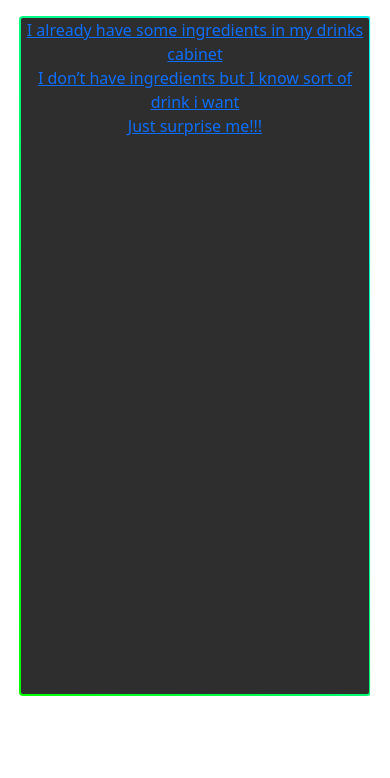
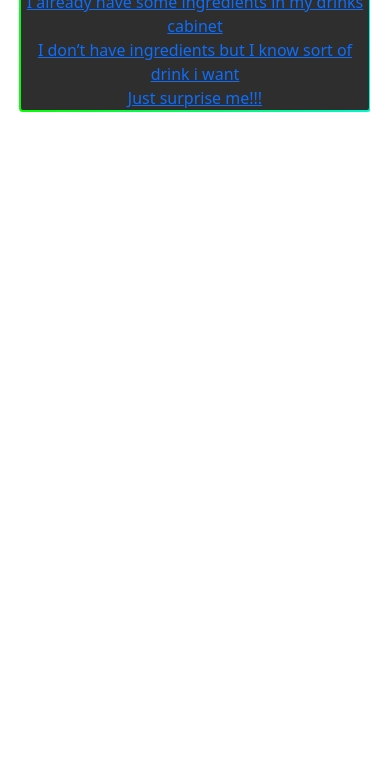
Before and after one commit to PaulWheatcroft/theCocktailShaker, a plain HTML site: page index.html in a window 390 px wide. Shown: the part 66-844 px from the top of the page. Drawn offline with nearby package versions, Linux system fonts and the light colour scheme.

Commit message:
Dev: "fix" 100vh on mobile

```diff
--- a/css/style.css
+++ b/css/style.css
@@ -7,9 +7,13 @@
 body {
     background-color: #2E2E2E;
     color: #f9f9f9;
-    height: 100vh;
+    min-height: 100vh;
+    min-height: -webkit-fill-available;
     align-items: center;
     text-align: center;
+}
+html {
+    height: -webkit-fill-available;
 }
 header {
     width: 90%;
```
Also changed, not shown: README.md.
